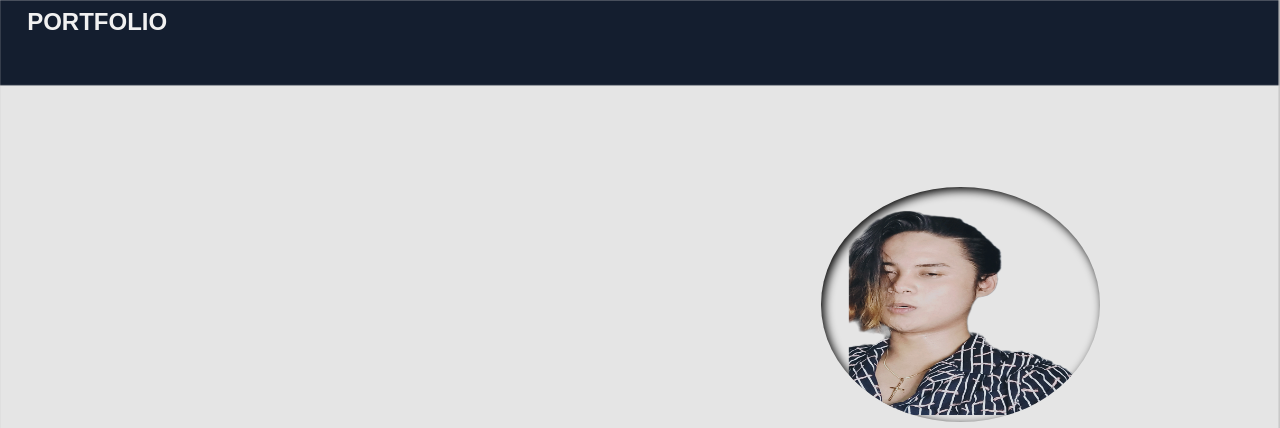
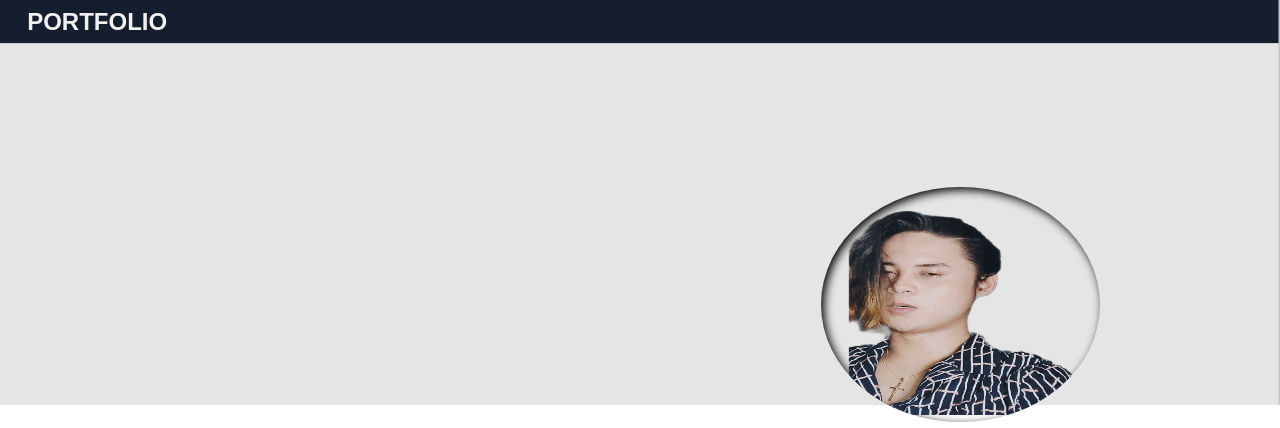
Before and after one commit to clmanayao/NCP3106, a plain HTML site: page index.html in a window 1280 px wide. Shown: the top 428 px of the page. Drawn offline with Linux system fonts and the light colour scheme.

Commit message:
Update index

```diff
--- a/index.html
+++ b/index.html
@@ -11,7 +11,7 @@
       {
   background-image: url(bg3.png);
   background-repeat: no-repeat;
-  background-attachment: fixed;
+  background-attachment:0px 0px;
   background-size: 100% 40%;
       }
 
```
